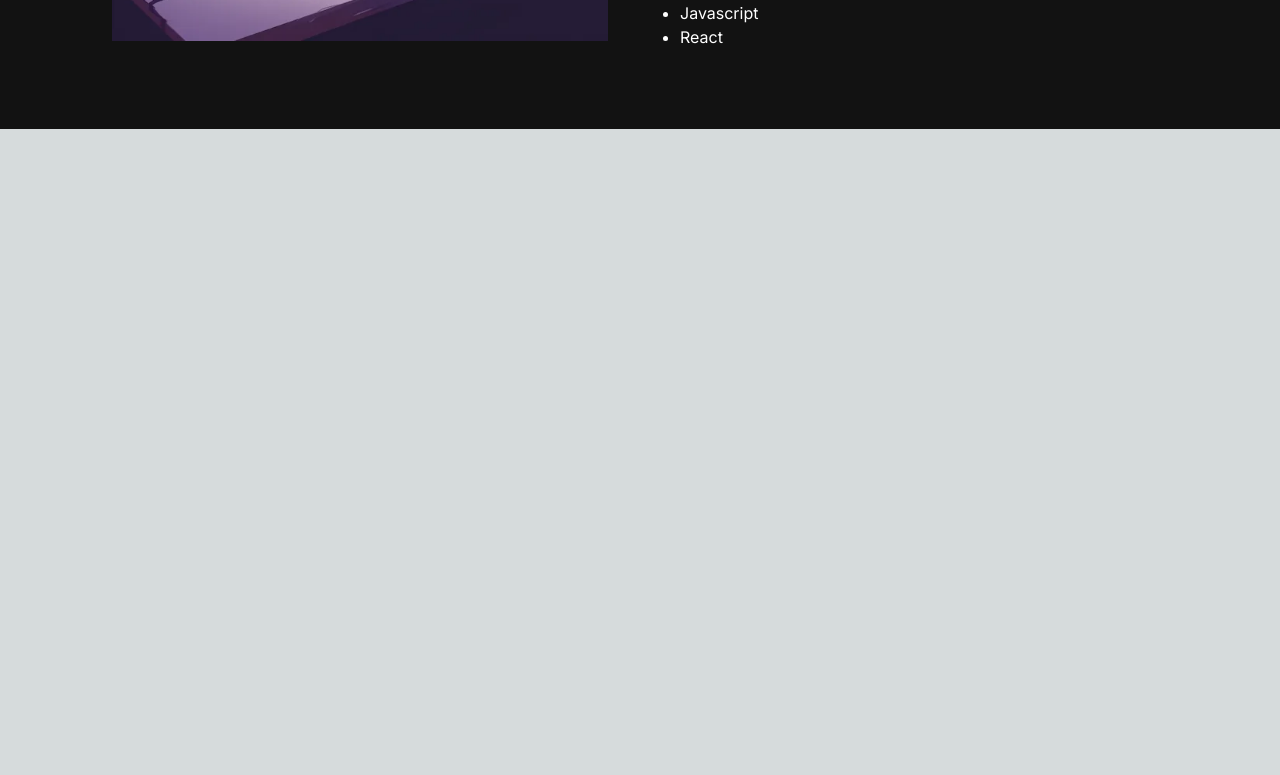
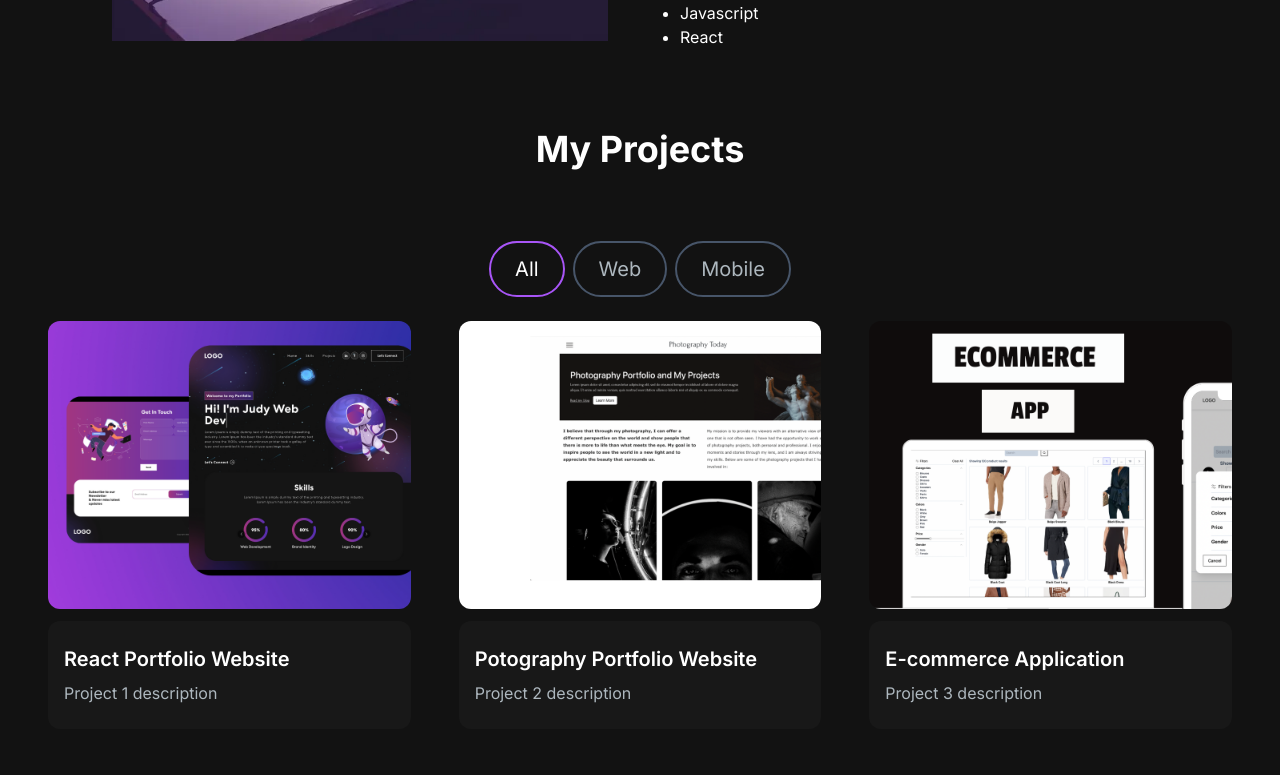
Before and after one commit to joaocravidao/portfolio-website, a Next.js app: page / in a window 1280 px wide. Shown: the part 1040-1815 px from the top of the page. Before the commit the page ends 1169 px from the top, so only its background shows below. Built offline with nearby package versions, Linux system fonts and the light colour scheme.

Commit message:
Projects section done

```diff
--- a/app/components/Navbar.jsx
+++ b/app/components/Navbar.jsx
@@ -30,7 +30,7 @@
           href={"/"}
           className="text-2xl md:text-5xl text-white font-semibold"
         >
-          LOGO
+          JOÃO CRAVIDÃO
         </Link>
         <div className="mobile-menu block md:hidden">
           {!navbarOpen ? (
--- /dev/null
+++ b/app/components/ProjectCard.jsx
@@ -0,0 +1,35 @@
+import React from "react";
+import { CodeBracketIcon, EyeIcon } from "@heroicons/react/24/outline";
+import Link from "next/link";
+
+const ProjectCard = ({ imgUrl, title, description, gitUrl, previewUrl }) => {
+  return (
+    <div>
+      <div
+        className="h-52 md:h-72 rounded-xl relative group"
+        style={{ background: `url(${imgUrl})`, backgroundSize: "cover" }}
+      >
+        <div className="overlay items-center justify-center absolute top-0 left-0 w-full h-full bg-[#181818] bg-opacity-0 hidden group-hover:flex group-hover:bg-opacity-80 transition-all duration-500">
+          <Link
+            href={gitUrl}
+            className="h-14 w-14 mr-2 border-2 relative rounded-full border-[#ADB7BE] hover:border-white group/link"
+          >
+            <CodeBracketIcon className="h-10 w-10 text-[#ADB7BE] absolute top-1/2 left-1/2 transform -translate-x-1/2 -translate-y-1/2 cursor-pointer group-hover/link:text-white" />
+          </Link>
+          <Link
+            href={previewUrl}
+            className="h-14 w-14 border-2 relative rounded-full border-[#ADB7BE] hover:border-white group/link"
+          >
+            <EyeIcon className="h-10 w-10 text-[#ADB7BE] absolute top-1/2 left-1/2 transform -translate-x-1/2 -translate-y-1/2 cursor-pointer group-hover/link:text-white" />
+          </Link>
+        </div>
+      </div>
+      <div className="text-white rounded-xl mt-3 bg-[#181818] py-6 px-4">
+        <h5 className="text-xl font-semibold mb-2">{title}</h5>
+        <p className="text-[#ADB7BE]">{description}</p>
+      </div>
+    </div>
+  );
+};
+
+export default ProjectCard;
--- /dev/null
+++ b/app/components/ProjectTag.jsx
@@ -0,0 +1,18 @@
+import React from "react";
+
+const ProjectTag = ({ name, onClick, isSelected }) => {
+  const buttonStyles = isSelected
+    ? "text-white border-purple-500"
+    : "text-[#ADB7BE] border-slate-600 hover:border-white";
+
+  return (
+    <button
+      className={`${buttonStyles} rounded-full border-2 px-6 py-3 text-xl cursor-pointer`}
+      onClick={() => onClick(name)}
+    >
+      {name}
+    </button>
+  );
+};
+
+export default ProjectTag;
--- /dev/null
+++ b/app/components/ProjectsSection.jsx
@@ -0,0 +1,113 @@
+"use client";
+import React, { useState, usestate } from "react";
+import ProjectCard from "./ProjectCard";
+import ProjectTag from "./ProjectTag";
+
+const projectsData = [
+  {
+    id: 1,
+    title: "React Portfolio Website",
+    description: "Project 1 description",
+    image: "/images/projects/1.png",
+    tag: ["All", "Web"],
+    gitUrl: "/",
+    previewUrl: "/",
+  },
+  {
+    id: 2,
+    title: "Potography Portfolio Website",
+    description: "Project 2 description",
+    image: "/images/projects/2.png",
+    tag: ["All", "Web"],
+    gitUrl: "/",
+    previewUrl: "/",
+  },
+  {
+    id: 3,
+    title: "E-commerce Application",
+    description: "Project 3 description",
+    image: "/images/projects/3.png",
+    tag: ["All", "Web"],
+    gitUrl: "/",
+    previewUrl: "/",
+  },
+  {
+    id: 4,
+    title: "Food Ordering Application",
+    description: "Project 4 description",
+    image: "/images/projects/4.png",
+    tag: ["All", "Mobile"],
+    gitUrl: "/",
+    previewUrl: "/",
+  },
+  {
+    id: 5,
+    title: "React Firebase Template",
+    description: "Authentication and CRUD operations",
+    image: "/images/projects/5.png",
+    tag: ["All", "Web"],
+    gitUrl: "/",
+    previewUrl: "/",
+  },
+  {
+    id: 6,
+    title: "Full-stack Roadmap",
+    description: "Project 5 description",
+    image: "/images/projects/6.png",
+    tag: ["All", "Web"],
+    gitUrl: "/",
+    previewUrl: "/",
+  },
+];
+
+const ProjectsSection = () => {
+  const [tag, setTag] = useState("All");
+
+  const handleTagChange = (newTag) => {
+    setTag(newTag);
+  };
+
+  const filteredProjects = projectsData.filter((project) =>
+    project.tag.includes(tag)
+  );
+
+  return (
+    <>
+      <h2 className="text-center text-4xl font-bold text-white mt-4 mb-8 md:mb-12">
+        My Projects
+      </h2>
+      <div className="text-white flex flex-row justify-center items-center gap-2 py-6">
+        <ProjectTag
+          onClick={handleTagChange}
+          name="All"
+          isSelected={tag === "All"}
+        />
+        <ProjectTag
+          onClick={handleTagChange}
+          name="Web"
+          isSelected={tag === "Web"}
+        />
+        <ProjectTag
+          onClick={handleTagChange}
+          name="Mobile"
+          isSelected={tag === "Mobile"}
+        />
+      </div>
+      <div className="grid md:grid-cols-3 gap-8 md:gap-12">
+        {filteredProjects.map((project) => (
+          <ProjectCard
+            key={project.id}
+            title={project.title}
+            description={project.description}
+            imgUrl={project.image}
+            tags={project}
+            gitUrl={project.gitUrl}
+            previewUrl={project.previewUrl}
+          />
+        ))}
+      </div>
+    </>
+  );
+};
+
+export default ProjectsSection;
--- a/app/page.js
+++ b/app/page.js
@@ -2,6 +2,7 @@
 import HeroSection from "./components/HeroSection";
 import Navbar from "./components/Navbar";
 import AboutSection from "./components/AboutSection";
+import ProjectsSection from "./components/ProjectsSection";
 
 export default function Home() {
   return (
@@ -10,6 +11,7 @@
       <div className="container mt-24 mx-auto px-12 py-4">
         <HeroSection />
         <AboutSection />
+        <ProjectsSection />
       </div>
     </main>
   );
```
